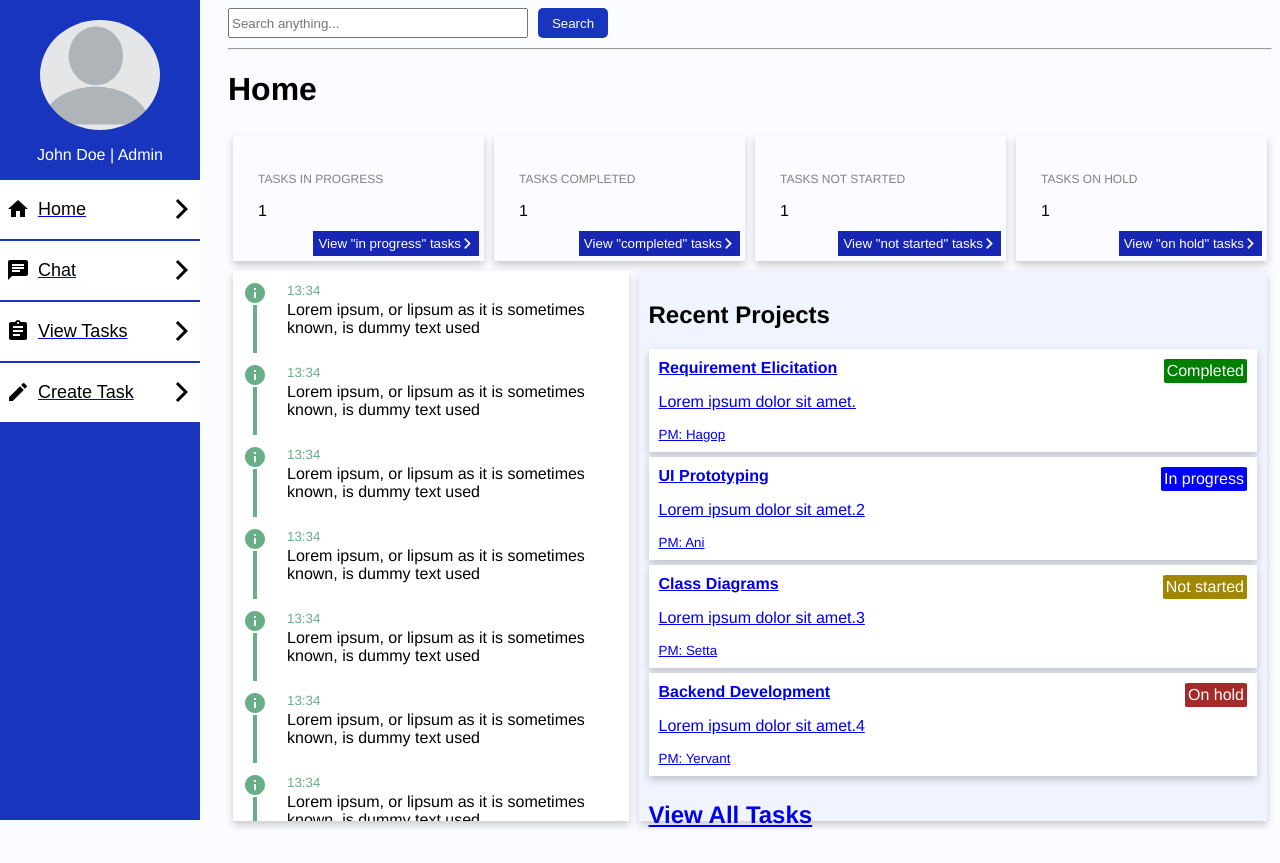
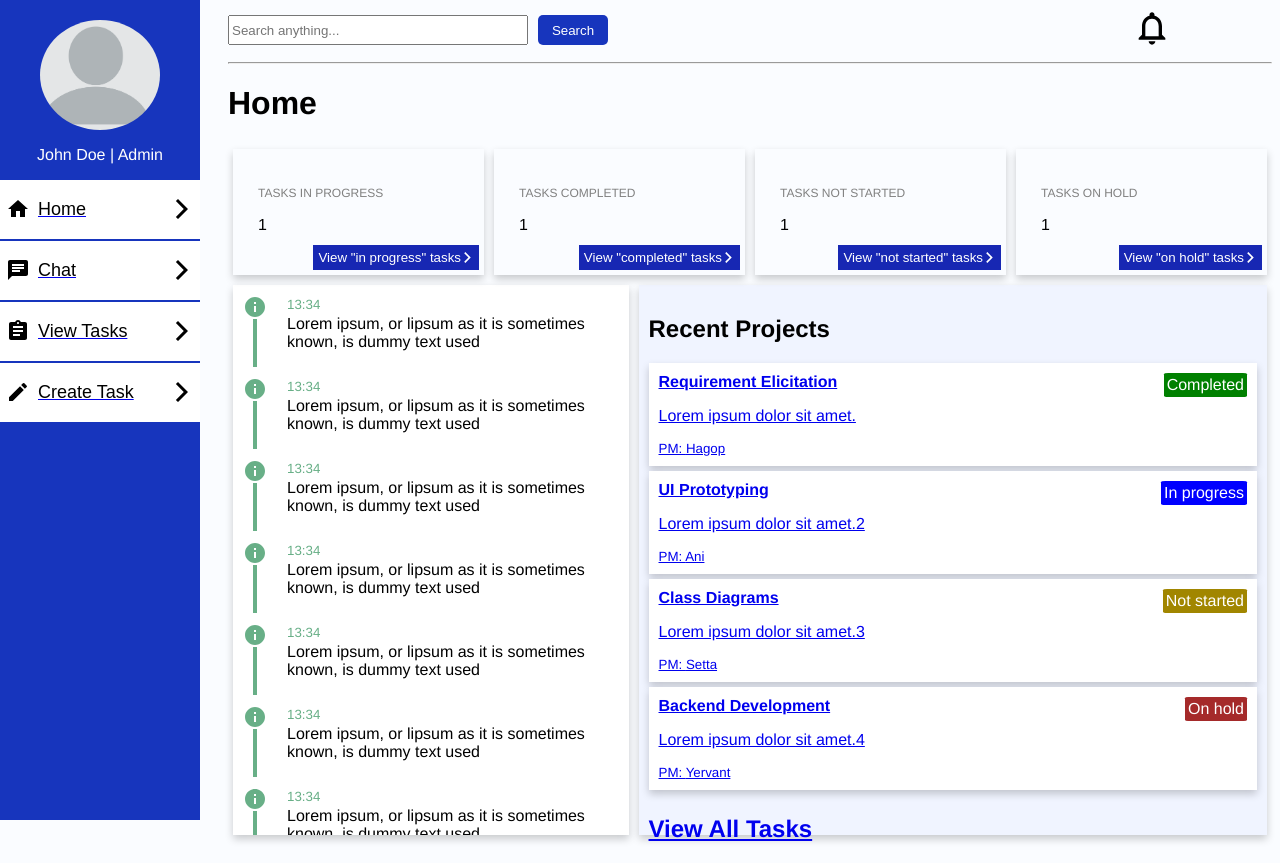
Before and after one commit to SevagSA/Project-Management-Software, a React (Create React App) app in the folder frontend/: page / in a window 1280 px wide. Built offline with nearby package versions, Linux system fonts and the light colour scheme.

Commit message:
Added Notification Icon and menu

```diff
--- a/frontend/src/App.js
+++ b/frontend/src/App.js
@@ -4,7 +4,7 @@ import {
     Route,
 } from "react-router-dom";
 import GlobalStyle from "./GlobalStyle";
-
+import styled from "styled-components";
 import Home from "./Components/Home/Home";
 import CreateTask from "./Components/Task/CreateTask";
 import ViewTasks from "./Components/Task/ViewTasks/ViewTasks";
@@ -16,12 +16,16 @@ import Login from "./Components/Authentication/Login";
 import Profile from "./Components/Profile/Profile";
 import ViewMembers from "./Components/Members/ViewMembers";
 import GlobalSearchBar from "./Components/GlobalSearchBar/GlobalSearchBar";
+import Notificatoin from "./Components/Notification/Notification";
 
 function App() {
     return (
         <Router>
             <div>
-                <GlobalSearchBar />
+                <TopNav>
+                    <GlobalSearchBar />
+                    <Notificatoin />
+                </TopNav>
                 <hr />
                 <SidebarNav />
                 <Switch>
@@ -57,9 +61,16 @@ function App() {
                     </Route>
                 </Switch>
             </div>
+
             <GlobalStyle />
         </Router>
     );
 }
 
+const TopNav = styled.div`
+    display: flex;
+    align-items: center;
+    margin-bottom: 10px;
+`;
+
 export default App;
--- a/frontend/src/Components/GlobalSearchBar/Styles.js
+++ b/frontend/src/Components/GlobalSearchBar/Styles.js
@@ -1,7 +1,7 @@
 import styled from "styled-components";
 
 const Wrapper = styled.form`
-    margin-bottom: 10px;
+    flex: 0.90;
 `;
 
 const SearchInput = styled.input`
--- /dev/null
+++ b/frontend/src/Components/Notification/Notification.js
@@ -0,0 +1,39 @@
+import styles from "./Styles";
+import { useState } from "react";
+import NotificationsNoneIcon from '@material-ui/icons/NotificationsNone';
+
+export default function Notification() {
+    const [showMenu, setShowMenu] = useState(false)
+
+    const handleIconClick = () => {
+        setShowMenu(!showMenu)
+    }
+    return (
+        <div>
+            <NotificationsNoneIcon
+                onClick={handleIconClick}
+                style={styles.NotificationIconStyle} />
+            { showMenu ?
+                (
+                    <styles.Menu>
+                        {/* Django: fetch from API, loop, create NotificationItem */}
+                        <styles.NotificationItem> Notification 1 Notification 1 Notification 1Notification 1Notification 1Notification 1Notification 1 </styles.NotificationItem>
+                        <styles.NotificationItem> Notification 2 </styles.NotificationItem>
+                        <styles.NotificationItem> Notification 3 </styles.NotificationItem>
+                        <styles.NotificationItem> Notification 3 </styles.NotificationItem>
+                        <styles.NotificationItem> Notification 2 </styles.NotificationItem>
+                        <styles.NotificationItem> Notification 3 </styles.NotificationItem>
+                        <styles.NotificationItem> Notification 3 </styles.NotificationItem>
+                        <styles.NotificationItem> Notification 2 </styles.NotificationItem>
+                        <styles.NotificationItem> Notification 3 </styles.NotificationItem>
+                        <styles.NotificationItem> Notification 3 </styles.NotificationItem>
+                        <styles.NotificationItem> Notification 2 </styles.NotificationItem>
+                        <styles.NotificationItem> Notification 3 </styles.NotificationItem>
+                        <styles.NotificationItem> Menu item 3 </styles.NotificationItem>
+                    </styles.Menu>
+                )
+                : null
+            }
+        </div>
+    )
+}
--- /dev/null
+++ b/frontend/src/Components/Notification/Styles.js
@@ -0,0 +1,35 @@
+import styled from "styled-components";
+
+const NotificationIconStyle = {
+    fontSize: "40px",
+    cursor: "pointer",
+}
+
+const Menu = styled.div`
+    position: absolute;
+    right: 40px;
+    box-shadow: 0 4px 8px 0 rgba(0,0,0,0.2);
+    background-color: white;
+    padding: 20px;
+    display: flex;
+    flex-direction: column;
+    width: 500px;
+    height: 400px;
+    z-index: 1;
+    overflow: scroll;
+`;
+
+const NotificationItem = styled.a`
+    margin-bottom: 30px;
+    padding-bottom: 10px;
+    line-height: 1.6;
+    border-bottom: 1px solid;
+`;
+
+const styles = {
+    NotificationIconStyle,
+    Menu,
+    NotificationItem
+}
+
+export default styles;
```
